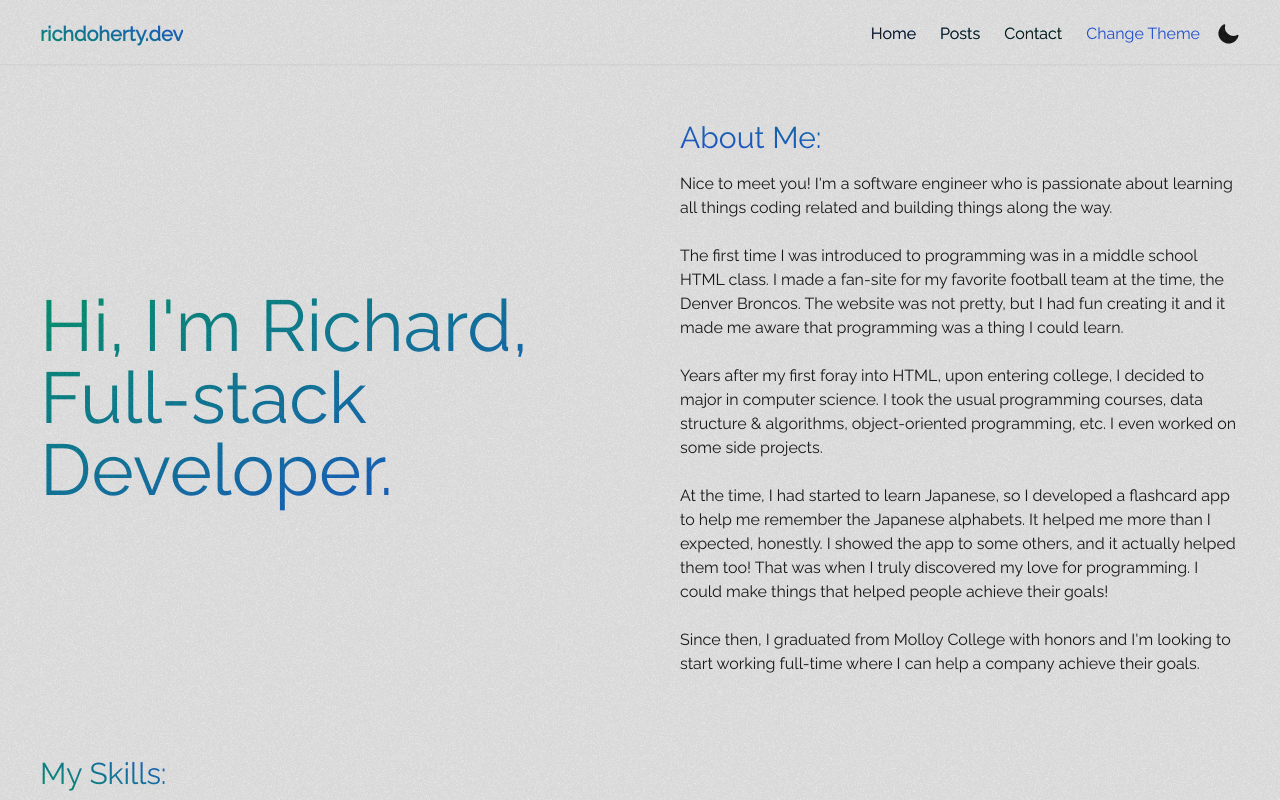
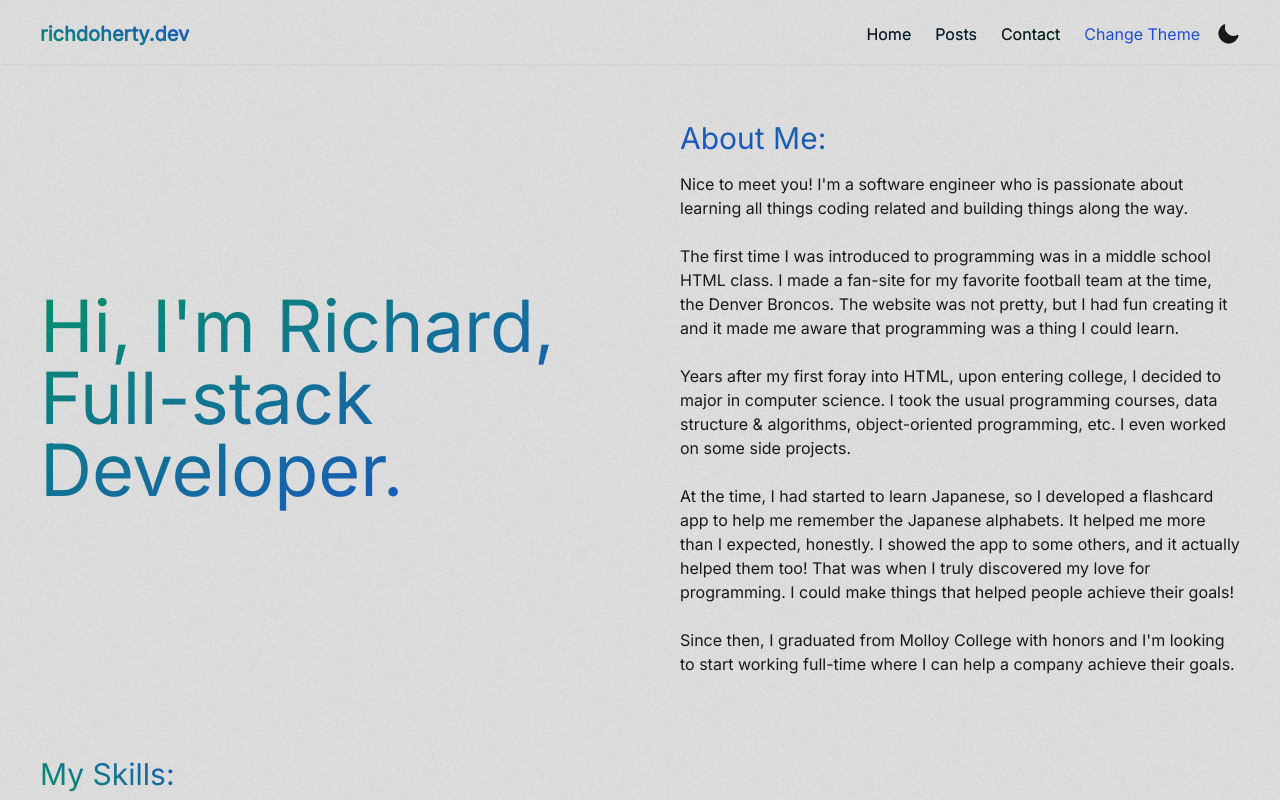
Before and after one commit to RichDoherty/website, a Next.js app: page / in a window 1280 px wide. Shown: the top 800 px of the page. Built offline with nearby package versions, Linux system fonts and the light colour scheme.

Commit message:
change font

```diff
--- a/pages/_document.tsx
+++ b/pages/_document.tsx
@@ -7,7 +7,7 @@ export default function Document() {
                 <link rel="shortcut icon" href="/favicon.png" />
                 <link rel="preconnect" href="https://fonts.googleapis.com" />
                 <link
-                    href="https://fonts.googleapis.com/css2?family=Montserrat&family=Raleway&family=Rubik&display=swap"
+                    href="https://fonts.googleapis.com/css2?family=Montserrat&family=Raleway&family=Rubik&family=Inter&family=Playfair+Display&display=swap"
                     rel="stylesheet"
                 />
             </Head>
--- a/tailwind.config.js
+++ b/tailwind.config.js
@@ -32,7 +32,7 @@ module.exports = {
         },
         extend: {
             fontFamily: {
-                main: ["Raleway"],
+                main: ["Inter"],
             },
         },
     },
```
